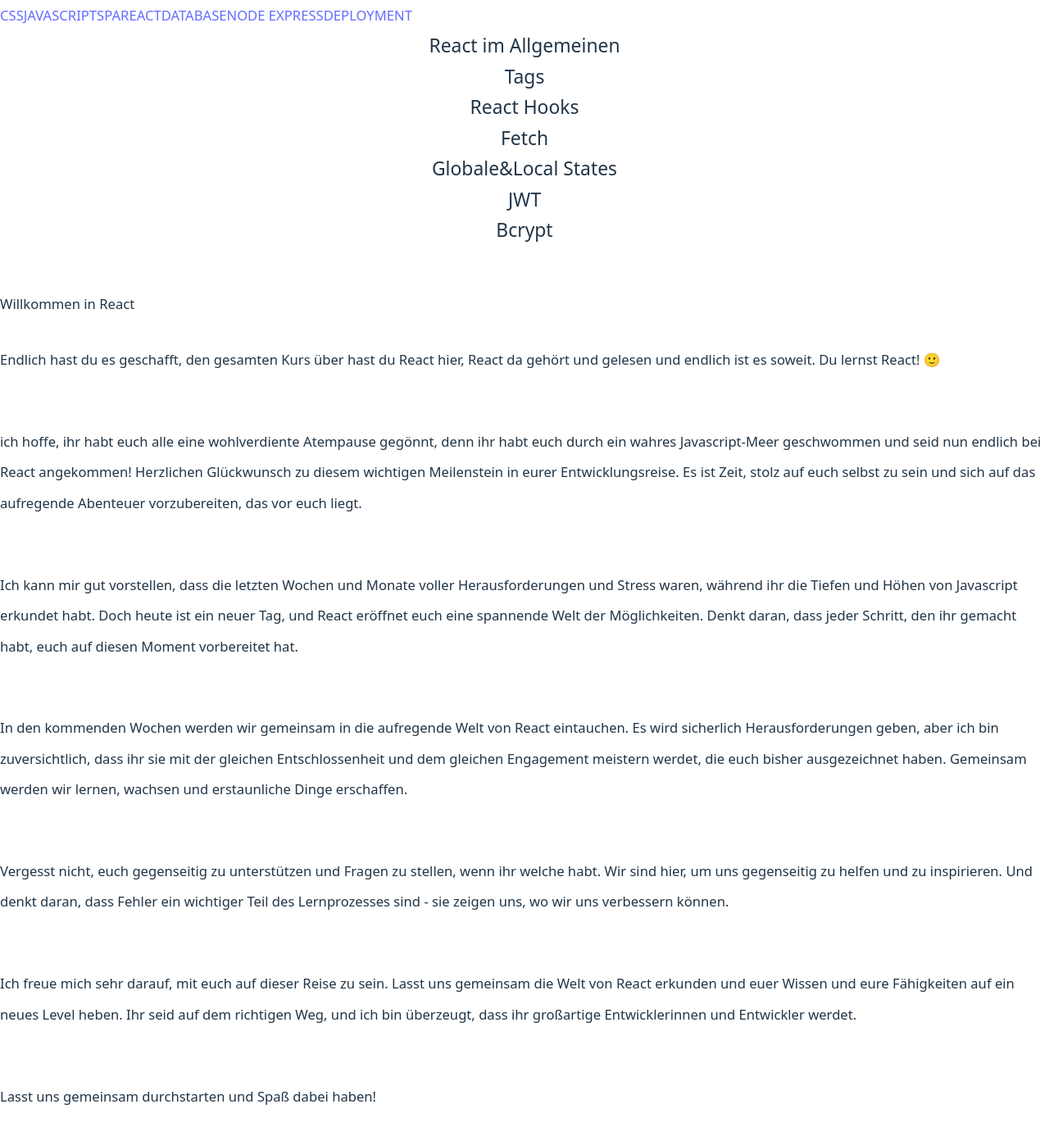
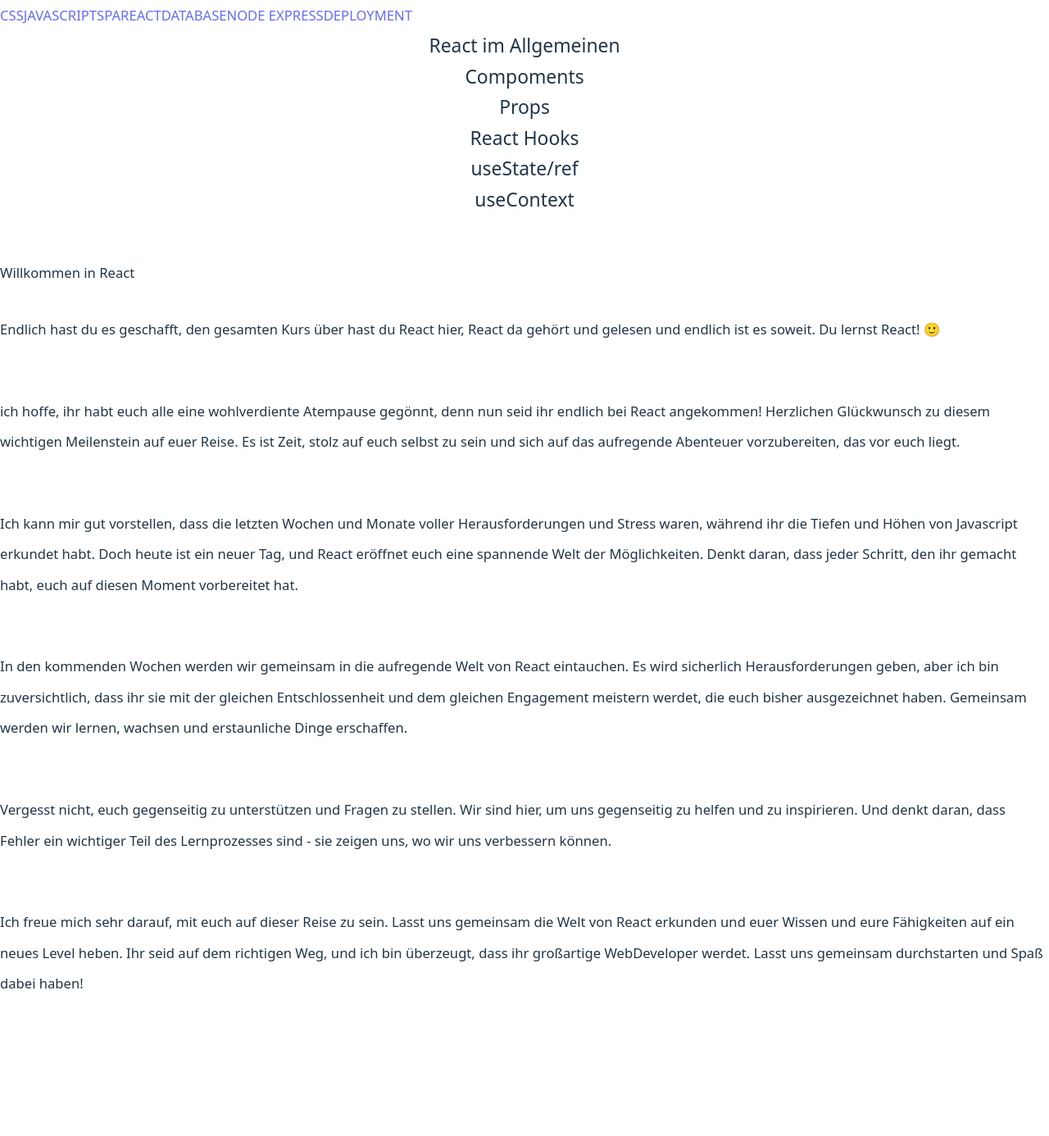
Before and after one commit to MartinKruess/webDevCollecion, a React (Vite) app: page /react in a window 1280 px wide. Shown: the whole page at 82% size. After the commit the page ends 1250 px from the top, so only its background shows below. Built offline with nearby package versions, Linux system fonts and the light colour scheme.

Commit message:
splice implemented

```diff
--- a/src/comps/pages/react.jsx
+++ b/src/comps/pages/react.jsx
@@ -18,39 +18,33 @@ export const React = () => {
           </li>
           <li
             className='px-3 py-2 border rounded-lg hover:bg-red-800'
-            onClick={() => setTheme("node")}
+            onClick={() => setTheme("comps")}
           >
-            Tags
+            Compoments
           </li>
           <li
             className='px-3 py-2 border rounded-lg hover:bg-red-800'
-            onClick={() => setTheme("variables")}
+            onClick={() => setTheme("props")}
+          >
+            Props
+          </li>
+          <li
+            className='px-3 py-2 border rounded-lg hover:bg-red-800'
+            onClick={() => setTheme("hooks")}
           >
             React Hooks
           </li>
           <li
             className='px-3 py-2 border rounded-lg hover:bg-red-800'
-            onClick={() => setTheme("loop")}
+            onClick={() => setTheme("useState")}
           >
-            Fetch
+            useState/ref
           </li>
           <li
             className='px-3 py-2 border rounded-lg hover:bg-red-800'
-            onClick={() => setTheme("variables")}
+            onClick={() => setTheme("useContext")}
           >
-            Globale&Local States
-          </li>
-          <li
-            className='px-3 py-2 border rounded-lg hover:bg-red-800'
-            onClick={() => setTheme("ifelse")}
-          >
-            JWT
-          </li>
-          <li
-            className='px-3 py-2 border rounded-lg hover:bg-red-800'
-            onClick={() => setTheme("ternary")}
-          >
-            Bcrypt
+            useContext
           </li>
         </ul>
       </nav>
--- a/src/comps/programmingBasic/array.jsx
+++ b/src/comps/programmingBasic/array.jsx
@@ -97,10 +97,10 @@ export const Array = () => {
         )}
       </div>
       <div>
-        <h3 className='font-extrabold text-xl'>Slice und Splice</h3>
+        <h3 className='font-extrabold text-xl mt-24'>Die Slice-Methode</h3>
         <p>
           Die slice Methode wird verwendet um eine Teilkopie als neues Array
-          auszugeben. Bei dieser Methode wird das Ausgangsa-Array/der
+          auszugeben. Bei dieser Methode wird das Ausgangs-Array/der
           Ausgangs-String nicht verändert, sondern der ausgewählte Bereich in
           einem neuen Array/String gespeichert. Die Slice Methode nimmt bis zu 2
           Parameter an (Start- und Endwert).
@@ -170,6 +170,32 @@ export const Array = () => {
           </code>
         </pre>
       </div>
+      <div>
+        <h3 className='font-extrabold text-xl'>Die Splice-Methode</h3>
+        <p>
+          Die splice Methode wird verwendet um ein Array zu bearbeiten. Bei dieser Methode wird das Ausgangs-Array verändert!
+        </p>
+        <p>Hier sind einige Beispiele der Splice Methode.</p>
+        <pre className='text-sm'>
+          <code>
+            const arrayToSplice = [Tobi, Lisa, Marc, Nina, Christian]
+            <br /><br />
+            // Löscht 1 Element an Index 2<br />
+            const removed_I = arrayToSplice.splice(2, 1)
+            <br /><br />
+            // Löscht alle Elemente ab Index 2<br />
+            const removed_II = arrayToSplice.splice(2)
+            <br /><br />
+            // Löscht 2 Elemente ab Index 0 und ersetzt diese durch "Hans", "Sabrina" und "Otto"<br />
+            const replace = arrayToSplice.splice(0, 2, "Hans", "Sabrina", "Otto");
+            <br /><br />
+            // Lösche 0 Elemente und Füge an Index 2 "Tina" und "Gaby" ein
+            <br />
+            const StartindexToEndOfArray = arrayToSplice.splice(2, 0, "Tina", "Gaby");
+            `)
+          </code>
+        </pre>
+      </div>
 
       {/* ------------- LINKS ------------- */}
       <div className='flex flex-wrap gap-5 text-xl pb-10 pt-5'>
--- a/src/comps/programmingBasic/jsText.jsx
+++ b/src/comps/programmingBasic/jsText.jsx
@@ -19,16 +19,12 @@ export const JSText = () => {
       <ul>
         <li>Variables - Closure (Erläuterung)</li>
         <li>Datentypen - Referenziale Datentypen und Pointer (Ergänzungen)</li>
-        <li>Array - Splice (Komplett)</li>
-        <li>Objects - Review</li>
         <p>SPA</p>
         <li>
           Selectoren - setAttribute(), getAttribute(), classListe.add(),
           classList.remove(), classListe.toggle()
         </li>
         <li>Events (Komplett)</li>
-        <li></li>
-        <li></li>
       </ul>
     </article>
   );
--- a/src/comps/react/reactIntro.jsx
+++ b/src/comps/react/reactIntro.jsx
@@ -4,26 +4,23 @@ export const ReactIntro = () => {
             <h2 className='font-extrabold text-2xl'>
                 Willkommen in React
             </h2>
-            <p>
+            <p className="my-1 py-1">
                 Endlich hast du es geschafft, den gesamten Kurs über hast du React hier, React da gehört und gelesen und endlich ist es soweit. Du lernst React! 🙂
             </p>
-            <p>
-                ich hoffe, ihr habt euch alle eine wohlverdiente Atempause gegönnt, denn ihr habt euch durch ein wahres Javascript-Meer geschwommen und seid nun endlich bei React angekommen! Herzlichen Glückwunsch zu diesem wichtigen Meilenstein in eurer Entwicklungsreise. Es ist Zeit, stolz auf euch selbst zu sein und sich auf das aufregende Abenteuer vorzubereiten, das vor euch liegt.
+            <p className="my-1 py-1">
+                ich hoffe, ihr habt euch alle eine wohlverdiente Atempause gegönnt, denn nun seid ihr endlich bei React angekommen! Herzlichen Glückwunsch zu diesem wichtigen Meilenstein auf euer Reise. Es ist Zeit, stolz auf euch selbst zu sein und sich auf das aufregende Abenteuer vorzubereiten, das vor euch liegt.
             </p>
-            <p>
+            <p className="my-1 py-1">
                 Ich kann mir gut vorstellen, dass die letzten Wochen und Monate voller Herausforderungen und Stress waren, während ihr die Tiefen und Höhen von Javascript erkundet habt. Doch heute ist ein neuer Tag, und React eröffnet euch eine spannende Welt der Möglichkeiten. Denkt daran, dass jeder Schritt, den ihr gemacht habt, euch auf diesen Moment vorbereitet hat.
             </p>
-            <p>
+            <p className="my-1 py-1">
                 In den kommenden Wochen werden wir gemeinsam in die aufregende Welt von React eintauchen. Es wird sicherlich Herausforderungen geben, aber ich bin zuversichtlich, dass ihr sie mit der gleichen Entschlossenheit und dem gleichen Engagement meistern werdet, die euch bisher ausgezeichnet haben. Gemeinsam werden wir lernen, wachsen und erstaunliche Dinge erschaffen.
             </p>
-            <p>
-                Vergesst nicht, euch gegenseitig zu unterstützen und Fragen zu stellen, wenn ihr welche habt. Wir sind hier, um uns gegenseitig zu helfen und zu inspirieren. Und denkt daran, dass Fehler ein wichtiger Teil des Lernprozesses sind - sie zeigen uns, wo wir uns verbessern können.
+            <p className="my-1 py-1">
+                Vergesst nicht, euch gegenseitig zu unterstützen und Fragen zu stellen. Wir sind hier, um uns gegenseitig zu helfen und zu inspirieren. Und denkt daran, dass Fehler ein wichtiger Teil des Lernprozesses sind - sie zeigen uns, wo wir uns verbessern können.
             </p>
-            <p>
-                Ich freue mich sehr darauf, mit euch auf dieser Reise zu sein. Lasst uns gemeinsam die Welt von React erkunden und euer Wissen und eure Fähigkeiten auf ein neues Level heben. Ihr seid auf dem richtigen Weg, und ich bin überzeugt, dass ihr großartige Entwicklerinnen und Entwickler werdet.
-            </p>
-            <p>
-                Lasst uns gemeinsam durchstarten und Spaß dabei haben!
+            <p className="my-1 py-1">
+                Ich freue mich sehr darauf, mit euch auf dieser Reise zu sein. Lasst uns gemeinsam die Welt von React erkunden und euer Wissen und eure Fähigkeiten auf ein neues Level heben. Ihr seid auf dem richtigen Weg, und ich bin überzeugt, dass ihr großartige WebDeveloper werdet. Lasst uns gemeinsam durchstarten und Spaß dabei haben!
             </p>
         </article>
     )
--- a/src/comps/react/reactStart.jsx
+++ b/src/comps/react/reactStart.jsx
@@ -57,7 +57,7 @@ export const ReactStart = () => {
       <h3 className='font-extrabold text-xl'>Was ist React?</h3>
       <p>
         React, oder auch <strong>ReactJS</strong>, ist eine populäre
-        <span className={highlights.code}>JavaScript-Bibliothek</span>, die von
+        <span className={highlights.code}> JavaScript-Bibliothek</span>, die von
         Facebook entwickelt wurde und zur Entwicklung von Benutzeroberflächen
         für Webanwendungen und mobile Anwendungen verwendet wird. React wurde
         erstmals 2013 veröffentlicht und hat sich seitdem zu einem wichtigen
@@ -113,7 +113,7 @@ export const ReactStart = () => {
       >
         Babel - Next Generation JS Compiler
       </a>
-      <pre>
+      <pre className="text-sm">
         <code>
           // JSX Syntax
           <br />
@@ -126,6 +126,19 @@ export const ReactStart = () => {
           <br /> &#9;&lt;/div&gt;
           <br />
           &#125;
+          <br />
+          <br />
+          import &#123; jsx as _jsx &#125; from "react/jsx-runtime";<br />
+          import &#123; jsxs as _jsxs &#125; from "react/jsx-runtime";<br /><br />
+          const App = () =&gt; &#123;<br />
+          &#9;return /*#__PURE__*/_jsxs("main", &#123;<br />
+          &#9;&#9;children: [/*#__PURE__*/_jsx("div", &#123;<br />
+          &#9;&#9;&#9;children: "Hello World!"<br />
+          &#9;&#9;&#9;&#125;), /*#__PURE__*/_jsx("div", &#123;<br />
+          &#9;&#9;&#9;children: "Hallo Welt!"<br />
+          &#9;&#9;&#125;)]<br />
+          &#9;&#125;);<br />
+          &#125;;
           <br />
           <br />
           // Classic Syntax
```
